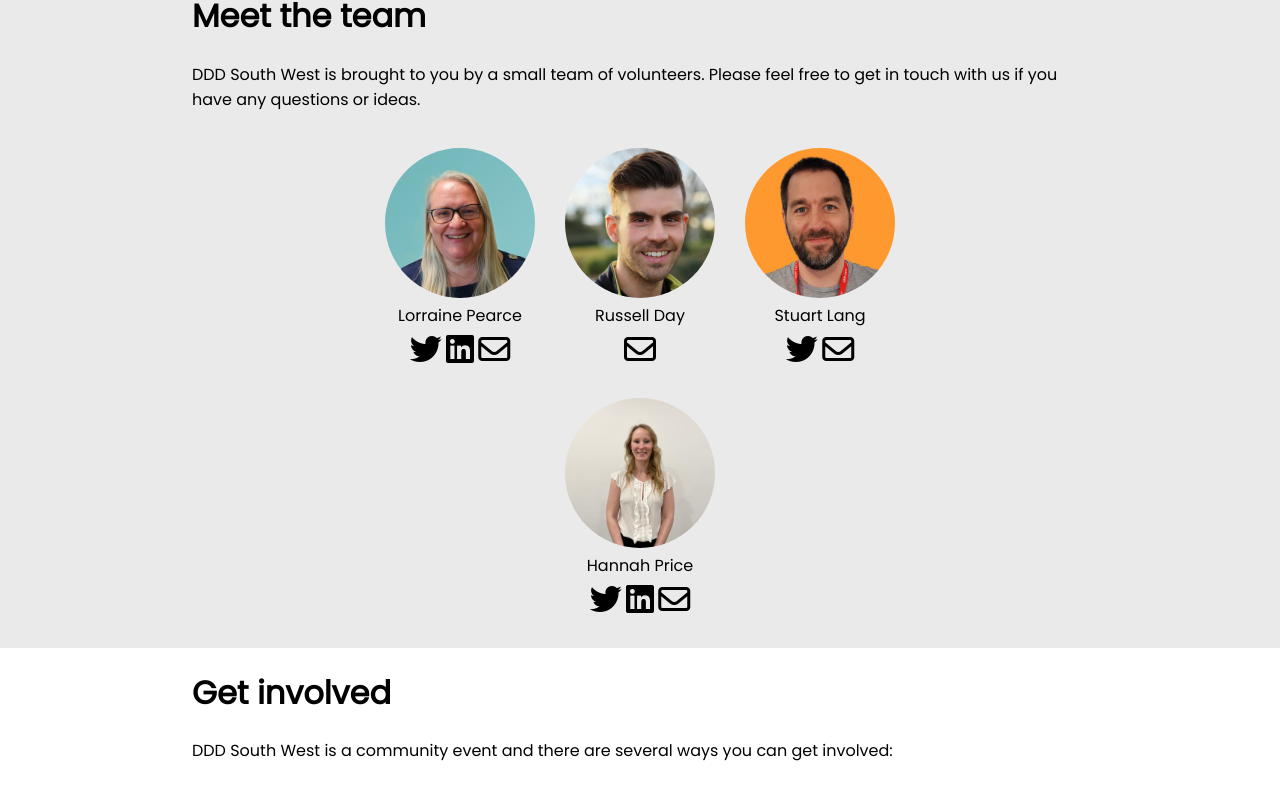
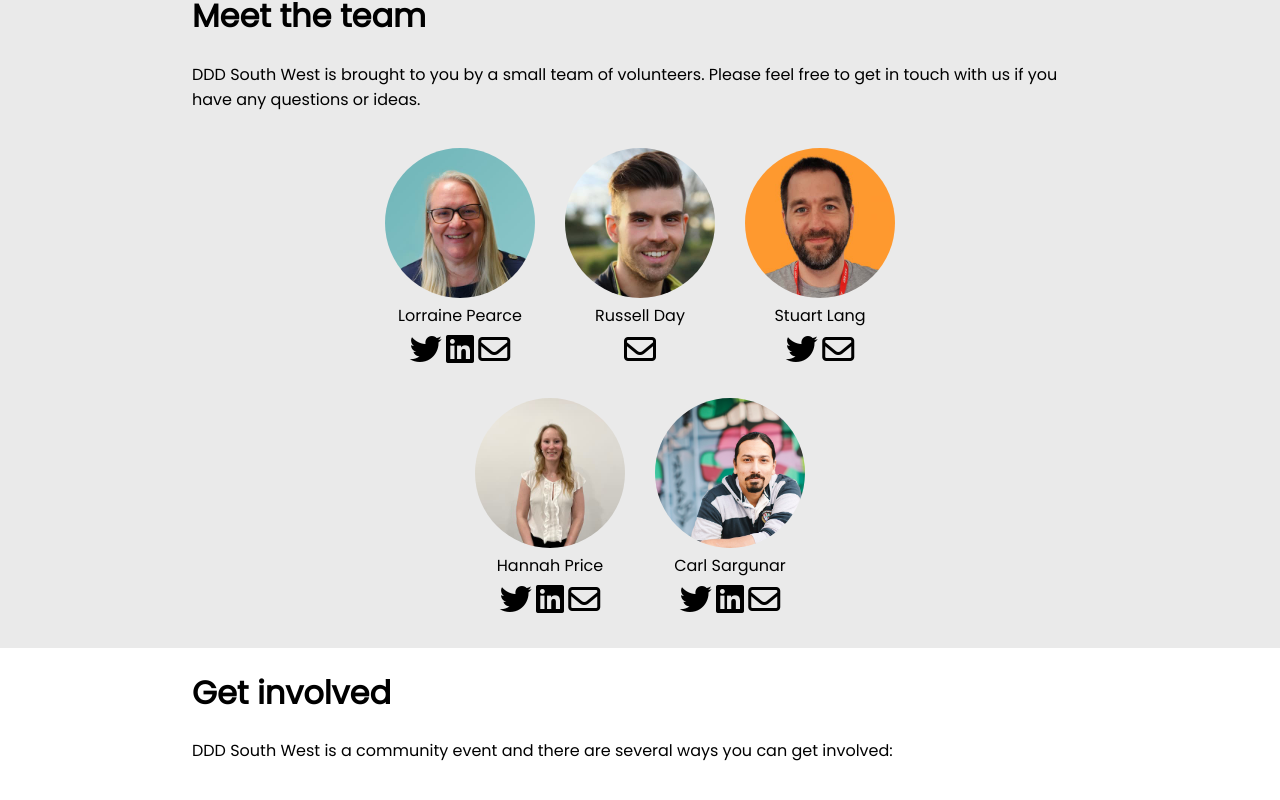
Before and after one commit to dddsw/dddsw-web, a SvelteKit app: page /about in a window 1280 px wide. Shown: the part 434-1234 px from the top of the page. Built offline with nearby package versions, Linux system fonts and the light colour scheme.

Commit message:
Added Carl

```diff
--- a/src/routes/about/+page.svelte
+++ b/src/routes/about/+page.svelte
@@ -28,8 +28,10 @@
 			email: 'lorrainepearce@dddsouthwest.com',
 			twitter: 'LorrainePearce',
 			linkedIn: 'lorraine-pearce-688aba8'
-		},
-		{ name: 'Russell Day', imageName: 'russ.jpg', email: 'russell.day@dddsouthwest.com' },
+		},{
+			name: 'Russell Day',
+			imageName: 'russ.jpg',
+			email: 'russell.day@dddsouthwest.com' },
 		{
 			name: 'Stuart Lang',
 			imageName: 'stu.jpg',
@@ -42,6 +44,13 @@
 			email: 'hannahprice@dddsouthwest.com',
 			twitter: 'han_10001',
 			linkedIn: 'hannah-price-a09728b1'
+		},
+		{
+			name: 'Carl Sargunar',
+			imageName: 'carl.jpg',
+			email: 'carlsargunar@dddsouthwest.com',
+			twitter: 'carlcod_es',
+			linkedIn: 'carl-sargunar-63b5814'
 		}
 	];
 
```
Also changed, not shown: static/images/team/carl.jpg (added).
